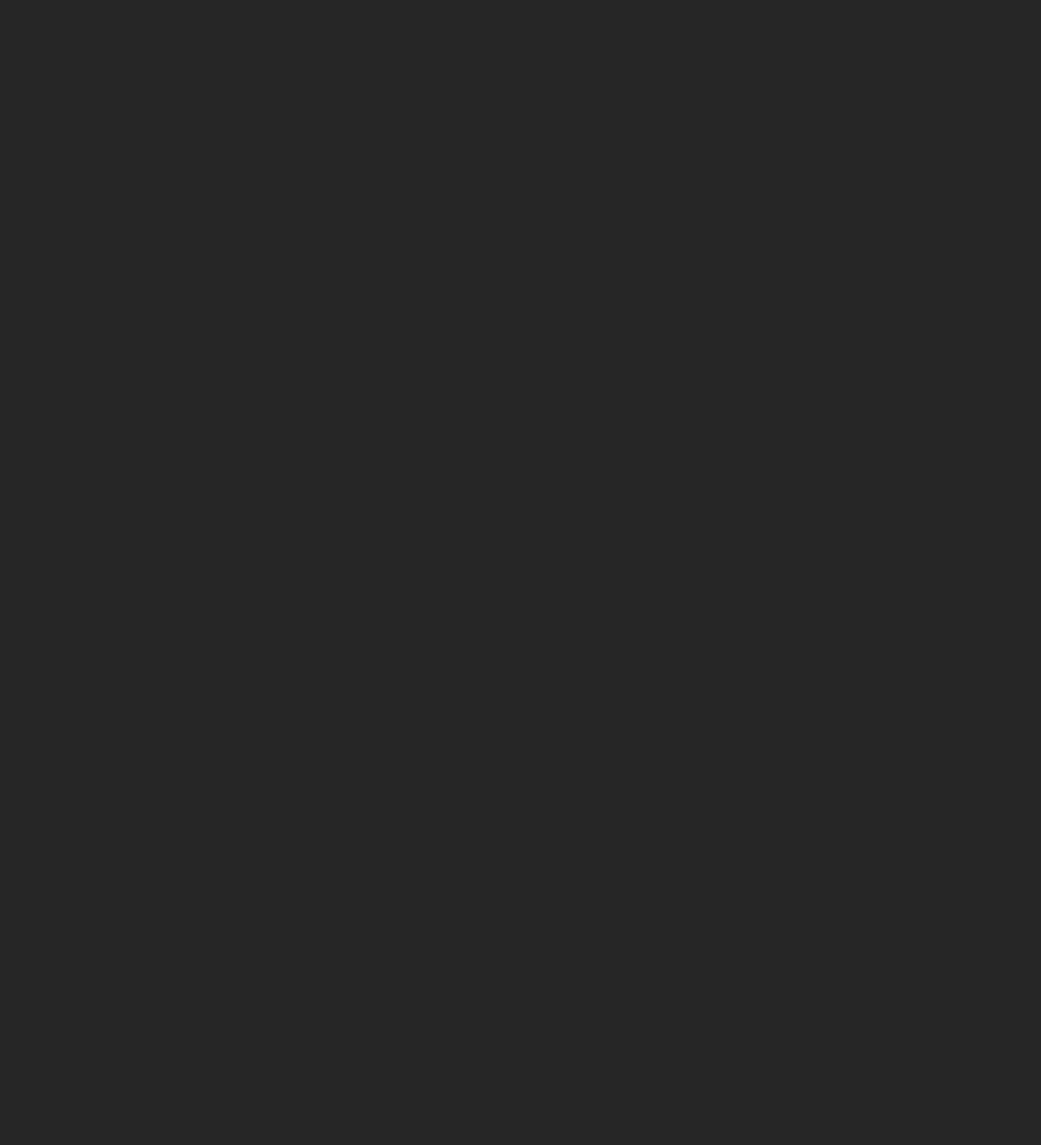
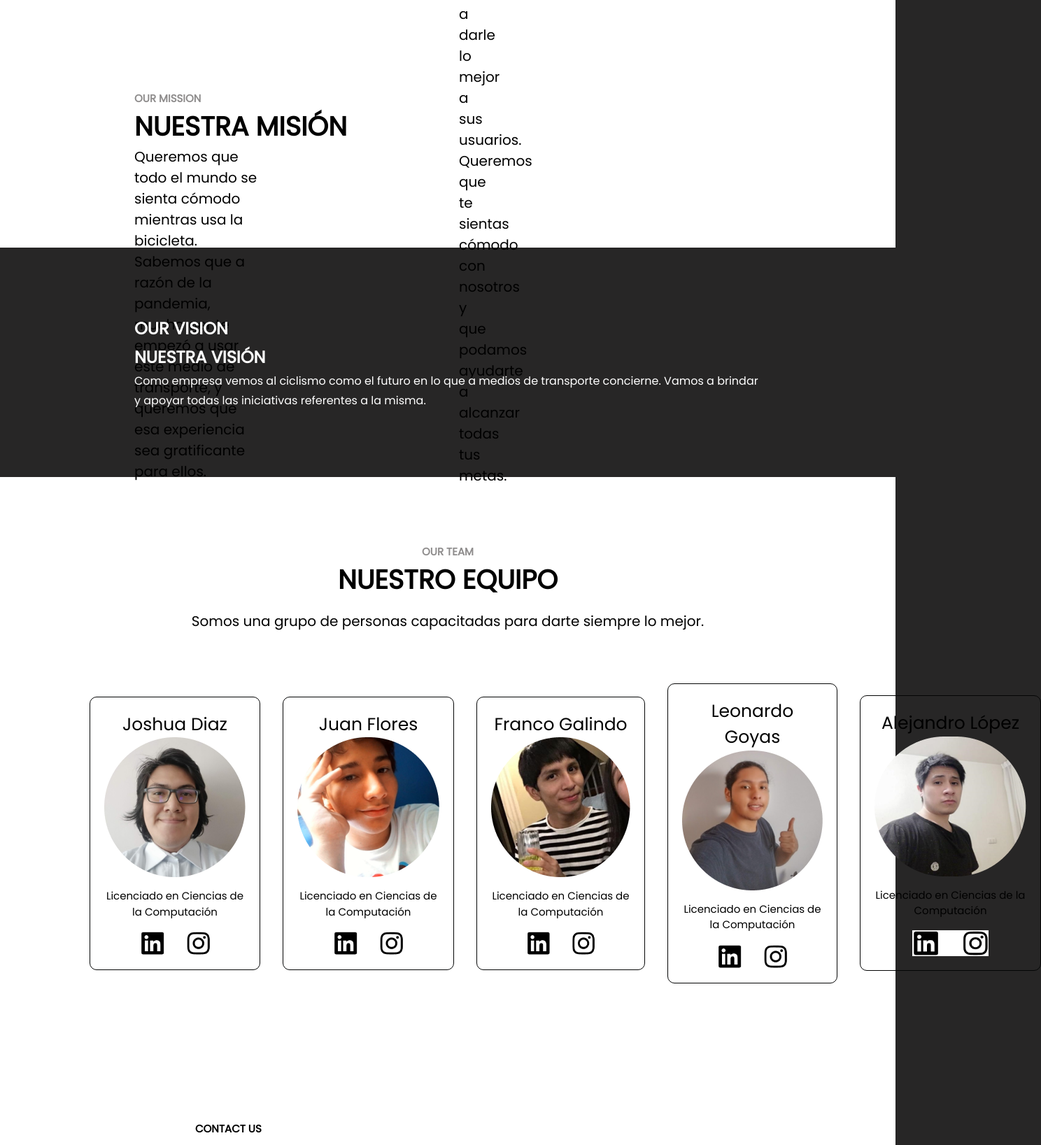
Before and after one commit to CicloProject-upc-pre-202202-cc237/CicloProject-React-landing-page, a React (Create React App) app: page / in a window 1280 px wide. Shown: the part 3542-5179 px from the top of the page at 70% size, 1488 px wide, since content can reach past the window. Before the commit the page ends 3462 px from the top, so only its background shows below. Built offline with nearby package versions, Linux system fonts and the light colour scheme.

Commit message:
Add components to App

```diff
--- a/src/App.js
+++ b/src/App.js
@@ -5,6 +5,11 @@ import Info from "./components/Info";
 import Testimonios from "./components/Testimonios";
 import Faq from "./components/Faq";
 import Footer from "./components/Footer";
+import OurTeam from "./components/OurTeam";
+import ContactUs from "./components/ContactUs";
+import OurVision from "./components/OurVision";
+import OurMission from "./components/OurMission";
+import AboutUs from "./components/AboutUs";
 
 function App() {
   return (
@@ -15,6 +20,11 @@ function App() {
         <Info/>
         <Testimonios/>
         <Faq/>
+        <AboutUs/>
+        <OurMission/>
+        <OurVision/>
+        <OurTeam/>
+        <ContactUs/>
         <Footer/>
       </main>
     </div>
```
